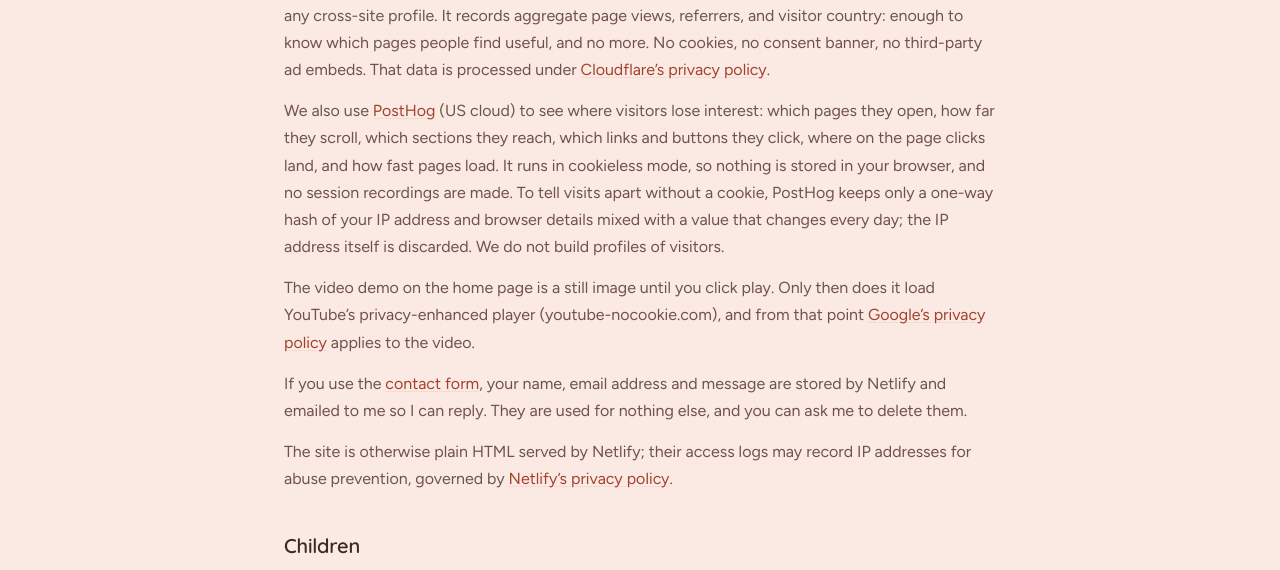
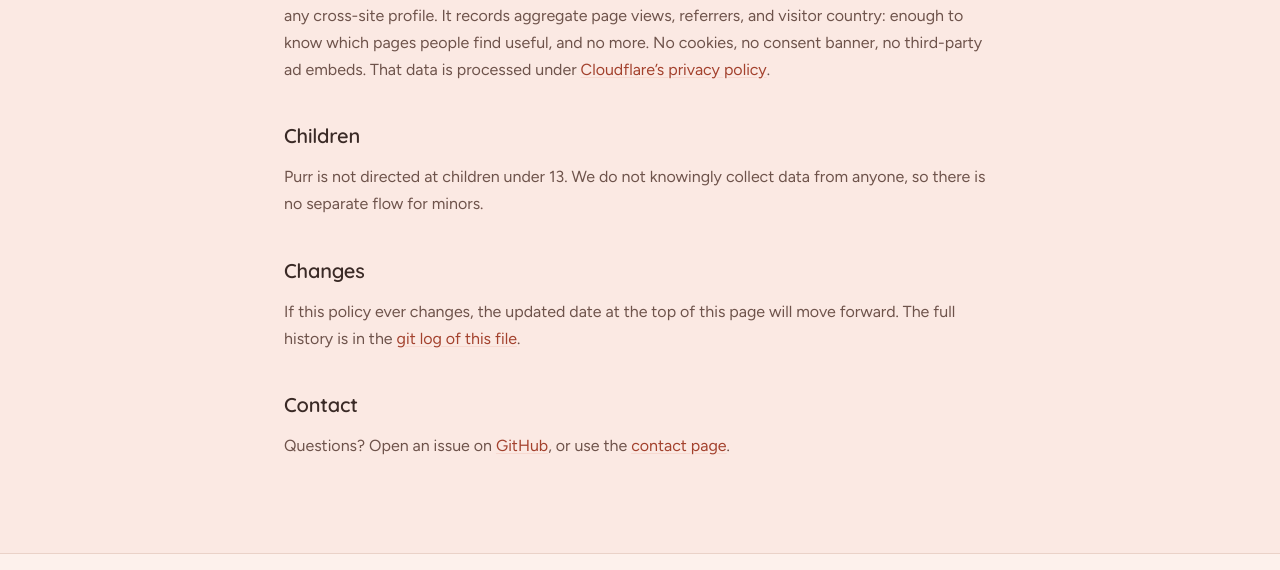
Before and after one commit to iamarunbrahma/purr-site, a plain HTML site: page privacy.html in a window 1280 px wide. Shown: the part 1486-2056 px from the top of the page. Drawn offline with Linux system fonts and the light colour scheme.

Commit message:
Remove the PostHog, video, contact form and Netlify paragraphs from the privacy policy

```diff
--- a/privacy.html
+++ b/privacy.html
@@ -128,33 +128,6 @@
         ad embeds. That data is processed under
         <a href="https://www.cloudflare.com/privacypolicy/" target="_blank" rel="noopener">Cloudflare&rsquo;s privacy policy</a>.
       </p>
-      <p>
-        We also use <a href="https://posthog.com" target="_blank" rel="noopener">PostHog</a>
-        (US cloud) to see where visitors lose interest: which pages they open, how far
-        they scroll, which sections they reach, which links and buttons they click,
-        where on the page clicks land, and how fast pages load. It runs in cookieless
-        mode, so nothing is stored in your browser, and no session recordings are
-        made. To tell visits apart without a cookie, PostHog keeps only a one-way hash
-        of your IP address and browser details mixed with a value that changes every
-        day; the IP address itself is discarded. We do not build profiles of visitors.
-      </p>
-      <p>
-        The video demo on the home page is a still image until you click play.
-        Only then does it load YouTube&rsquo;s privacy-enhanced player
-        (youtube-nocookie.com), and from that point
-        <a href="https://policies.google.com/privacy" target="_blank" rel="noopener">Google&rsquo;s privacy policy</a>
-        applies to the video.
-      </p>
-      <p>
-        If you use the <a href="/contact.html">contact form</a>, your name, email
-        address and message are stored by Netlify and emailed to me so I can reply.
-        They are used for nothing else, and you can ask me to delete them.
-      </p>
-      <p>
-        The site is otherwise plain HTML served by Netlify; their access logs may
-        record IP addresses for abuse prevention, governed by
-        <a href="https://www.netlify.com/privacy/" target="_blank" rel="noopener">Netlify&rsquo;s privacy policy</a>.
-      </p>
 
       <h2>Children</h2>
       <p>
```
